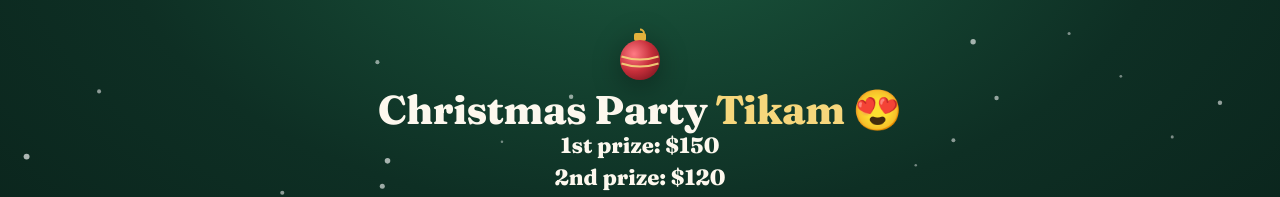
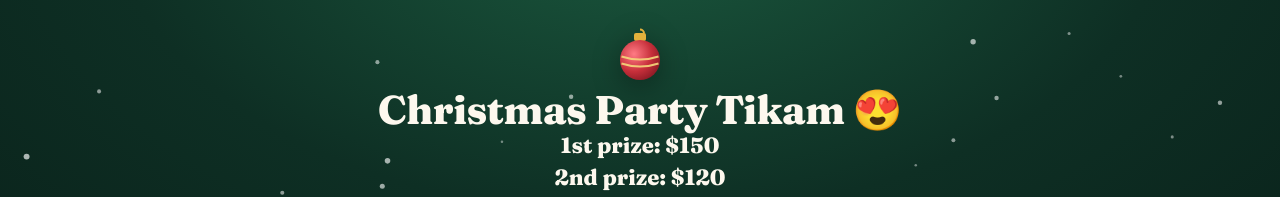
Before and after one commit to alvin21mfmlai/christma-tikam, a website: page index.html in a window 1280 px wide. Shown: the top 197 px of the page. Drawn offline with Linux system fonts and the light colour scheme; no server answers.

Commit message:
Remove span tag from title in index.html

```diff
--- a/index.html
+++ b/index.html
@@ -136,12 +136,13 @@
       <circle cx="23" cy="32" r="20" fill="url(#og)"/>
       <path d="M4.5 28.5c12 4 25 4 37 0M4.5 35.5c12 4 25 4 37 0" fill="none" stroke="#f6d77c" stroke-width="2" opacity=".9"/>
     </svg>
-    <h1 id="title">Christmas Party <span>Tikam &#128525;</span></h1>
+    <h1 id="title">Christmas Party Tikam &#128525;</h1>
     <h2 id="title">1st prize: $150 </h2>
     <h2 id="title">2nd prize: $120 </h2>
     <h2 id="title">3rd prize: $100 </h2>
     <h2 id="title">4th prize: $80 </h2>
     <h2 id="title">5th prize: $60 </h2>
+
     <p id="subtitle">Find your name, spin the wheel, get your lucky number.</p>
   </header>
 
```
